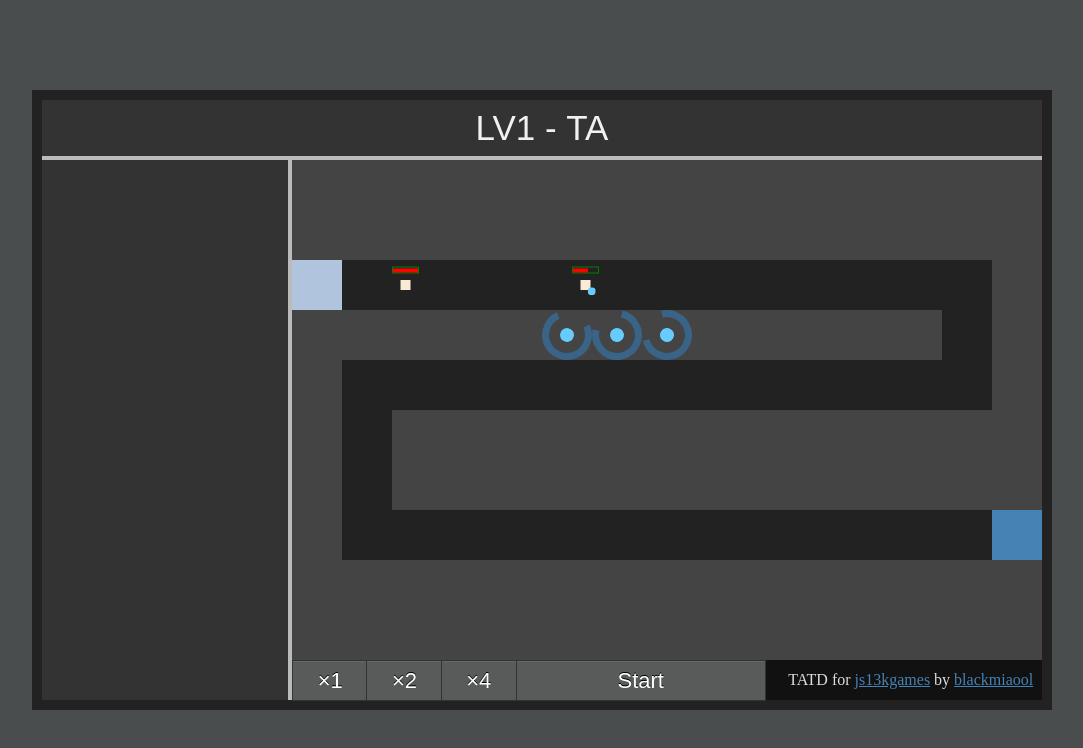
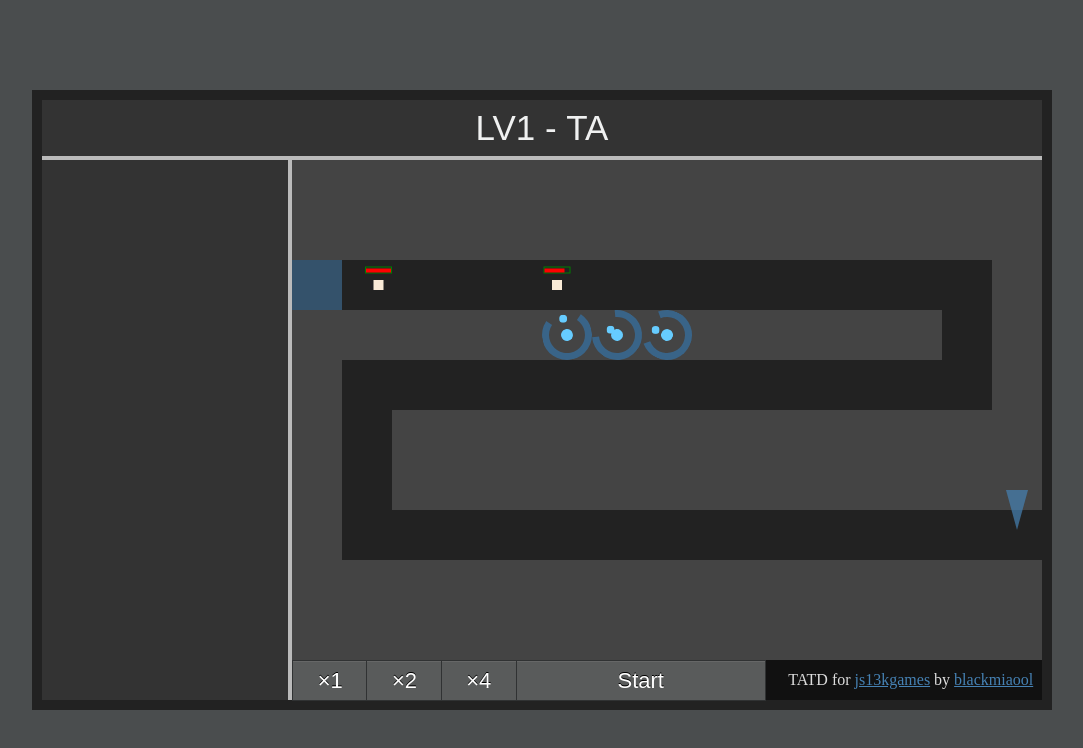
Before and after one commit to blackmiaool/TATD-js13k, a plain HTML site: page index.html in a window 1280 px wide. Shown: the whole page, without its empty margins (98-1181 px from the left). Drawn offline with Linux system fonts and the light colour scheme.

Commit message:
add bul style

```diff
--- a/index.html
+++ b/index.html
@@ -160,7 +160,9 @@
             border-bottom: 1px rgba(0,0,0,0) solid;
 */
 
-            border: 3px rgba(0, 0, 0, 0) solid;
+/*            border: 3px rgba(0, 0, 0, 0) solid;*/
+            text-align: center;
+            position: relative;
         }
 
         .grid[lang=wall]:hover {
@@ -182,11 +184,12 @@
         }
 
         .grid[lang=start] {
-            background-color: lightsteelblue;
+            background-color: #222;
+/*            background-color: lightsteelblue;*/
         }
 
         .grid[lang=end] {
-            background-color: steelblue;
+            background-color: #222;
         }
 
         .emy {
@@ -198,19 +201,10 @@
             background-color: antiquewhite;
             transform: translate(-50%, -50%);
             text-align: center;
+            transition: opacity 0.5s;
+            opacity: 1;
         }
-        /*
-        .tower {
-            position: absolute;
-            width: 20px;
-            height: 20px;
-            background-color: rgba(0, 0, 0, 0);
-            border: orange solid;
-            border-width: 0px 4px 6px 4px;
-            border-radius: 100px;
-            transform: translate(-50%, -50%);
-        }
-*/
+
     </style>
 </head>
 
@@ -266,6 +260,7 @@
             border-bottom-color: rgba(0, 0, 0, 0);
             border-radius: 50%;
             box-sizing: border-box;
+            display: inline-block;
         }
 
         .tower[kind="0"] .shape .core {
@@ -273,16 +268,17 @@
             width: 10px;
             height: 10px;
 */
-
+/*            box-sizing: border-box;*/
+/*            width: 10px;*/
+/*            height: 10px;*/
             background-color: #66ccff;
             top: 50%;
             position: absolute;
             left: 50%;
             transform: translate(-50%, -50%);
-            border: 7px solid rgba(0, 0, 0, 0);
+            display: inline-block;
+            border: 6px solid rgba(102, 204, 255, 0);
             border-radius: 50%;
-            height: 0px;
-            width: 0px;
         }
 
         .tower[kind="0"] .shape .core .horn {
@@ -332,10 +328,12 @@
 
         .hide {
             /*            display: none;*/
-
             visibility: hidden;
         }
 
+        .trans{
+            opacity: 0;
+        }
         .bul[kind="0"] {
             background-color: #66ccff;
             position: absolute;
@@ -346,6 +344,7 @@
             width: 0px;
             left: 0px;
             top: 0px;
+            transition: opacity 0.3s;
         }
 
         .blood {
@@ -358,23 +357,90 @@
             left: 50%;
             overflow: hidden;
         }
-        .blood>.fill{
+
+        .blood>.fill {
             position: absolute;
             right: 0%;
             width: 100%;
             height: 100%;
             background-color: red;
             box-sizing: content-box;
-            top:1px;
+            top: 1px;
+        }
+        .endp{
+            -webkit-perspective: 250;
+            perspective: 200;
+            width: 100%;
+            text-align: center;
+            position: absolute;
+            left: 0px;
+            right: 0px;
+            top:0px;
+        }
+        .endp>.fill{
+            position: relative;
+            top:-15px;
+            height: 0px;
+            width: 0px;
+            border-width: 40px 11px;
+            border-style: solid;
+            border-color: rgba(0, 0, 0, 0);
+            border-top-color: steelblue;
+            border-bottom-width: 0px;
+            animation: rotate 2s linear infinite;
+            margin: 0px;
+            display: inline-block;
+            opacity: 0.7;
+        }
+        .div-fill{
 
         }
+        .startp{
+            width: 100%;
+            text-align: center;
+            box-sizing: border-box;
+        }
+        .startp>.fill{
+            position: absolute;
+            left: 0px;
+            right: 0px;
+            top:0px;
+            bottom: 0px;
+            border:25px  solid steelblue;
+            opacity: 0.5;
+            transition: all 0.5s ;
+        }
+        .startp.out>.fill{
+            border-width: 13px;
+            opacity: 0.8;
+        }
+
+        @keyframes rotate {
+            0% {
+                top:-10px;
+/*                -webkit-transform: rotateX(0deg);*/
+/*                transform: rotateY(0deg);*/
+            }
+
+            50% {
+                top:-20px;
+/*                -webkit-transform: rotateX(180deg);*/
+/*                transform: rotateY(180deg);*/
+            }
+
+            100% {
+                top:-10px;
+/*                -webkit-transform: rotateX(360deg);*/
+/*                transform: rotateY(360deg);*/
+            }
+        }
     </style>
-    <div class="emy emy_tpl hide" id="emy_to_copy" kind="0">
+    <div class="emy hide trans" id="emy_to_copy" kind="0">
         <div class="blood">
             <div class="fill"></div>
         </div>
     </div>
-    <div class="tower hide" id="tower_to_copy"  kind="0">
+    <div class="tower hide" id="tower_to_copy" kind="0">
         <div class="range">
         </div>
 
@@ -390,7 +456,14 @@
     <div class="bul hide" id="bul_to_copy" kind="0">
 
     </div>
-
+    <div class="endp" id="endp_to_copy">
+        <div class="fill">
+        </div>
+    </div>
+    <div class="startp" id="startp_to_copy">
+        <div class="fill">
+        </div>
+    </div>
 </body>
 <script>
 </script>
--- a/script.js
+++ b/script.js
@@ -4,19 +4,56 @@ window.onload = function () {
     var fps = 60;
     var names = ["bul", "tower", "emy"];
     var doc = document;
+    var m = Math;
     var csl = console;
-
+    var sys_tick_cnt = 0;
+    var playing = true;
     var miao_objs = {
         emy: [],
         bul: [],
         tower: [],
     }
+    var start_grid;
+    var end_grid;
+    var dirs;
+    var paths = [];
+    var map;
 
     var std_size = {
         bul: [],
         tower: [],
         emy: []
     }
+    var emy_blood = [
+        100, 200, 300
+    ]
+    var bullet_damage = [
+         10, 50, 90
+     ]
+    var just_a_grid;
+    var speed = {
+        bul: [5, 10, 15],
+        tower: [],
+        emy: [0.03, 0.05],
+    }
+
+
+    var tower_rage = [
+        [2.5, 3, 3.5],
+    ]
+
+    var maps_start = [
+            [0, 2],
+        ]
+    var maps_end = [
+            [14, 7],
+        ]
+    var row_sum = 10;
+    var column_sum = 15;
+    //    csl.log(maps)
+    var mn = doc.querySelector("#mn");
+    var grids = [];
+
 
     names.forEach(
         function (name, index) {
@@ -29,23 +66,7 @@ window.onload = function () {
     )
     csl.log(std_size)
 
-    var emy_blood = [
-        100, 200, 300
-    ]
-    var bullet_damage = [
-         10, 50, 90
-     ]
 
-    var speed = {
-        bul: [5, 10, 15],
-        tower: [],
-        emy: [0.03, 0.05],
-    }
-
-
-    var tower_rage = [
-        [2.5, 3, 3.5],
-    ]
     Array.prototype.last = function () {
         return this[this.length - 1];
     }
@@ -98,7 +119,7 @@ window.onload = function () {
     var $ = function (tag) {
         return doc.querySelector(tag);
     }
-    var m = Math;
+
     var maps = [
             [
                 "111111111111111",
@@ -114,17 +135,7 @@ window.onload = function () {
             ],
         ]
 
-    var maps_start = [
-            [0, 2],
-        ]
-    var maps_end = [
-            [14, 7],
-        ]
-    var row_sum = 10;
-    var column_sum = 15;
-    //    csl.log(maps)
-    var mn = doc.querySelector("#mn");
-    var grids = [];
+
 
 
     function point_add(src, d) {
@@ -155,7 +166,6 @@ window.onload = function () {
     function get_bit(num, pos) {
         return Math.floor(num / Math.pow(2, pos)) % 2;
     }
-    var toi = parseInt;
 
 
     function get_pos_value(map, x, y) {
@@ -164,7 +174,7 @@ window.onload = function () {
     }
 
     for (var i = 0; i < row_sum * column_sum; i++) {
-        var x = toi(i / column_sum);
+        var x = parseInt(i / column_sum);
         var y = i % column_sum;
         if (!grids[y]) {
             grids[y] = [];
@@ -176,14 +186,12 @@ window.onload = function () {
         mn.appendChild(node);
     }
     //        put(grids);
-    var start_grid = doc.querySelector(".grid");
+    just_a_grid = $(".grid");
     //        put( );
-    function enter_level(level) {
-        load_map(level);
-        var map = maps[level];
-        map_start = maps_start[level];
-        map_end = maps_end[level];
 
+//    function set_start_grid(){
+//
+//    }
     function load_map(level) {
         for (var row = 0; row < row_sum; row++) {
             var row_value = parseInt(maps[level][row], 2);
@@ -192,8 +200,12 @@ window.onload = function () {
                 grids[column][row].lang = get_pos_value(maps[level], column, row) ? "wall" : "road";
             }
         }
-            grids[maps_start[level][0]][maps_start[level][1]].lang = "start";
-            grids[maps_end[level][0]][maps_end[level][1]].lang = "end";
+        start_grid=grids[maps_start[level][0]][maps_start[level][1]]
+        start_grid.lang = "start";
+        start_grid.appendChild($("#startp_to_copy"))
+        end_grid=grids[maps_end[level][0]][maps_end[level][1]];
+        end_grid.lang = "end";
+        end_grid.appendChild($("#endp_to_copy"))
 
     }
 
@@ -302,33 +314,21 @@ window.onload = function () {
             //            put(dirs);
         return dirs;
     }
-        var dirs = dirs_create();
-        var paths = [];
-        paths.push(clone(map_start));
-        //        console.log(dirs)
-        dirs.forEach(
-            function (d) {
-                paths.push(clone(paths.last()))
-                spread_dir(function (dx, dy) {
-                    point_add(paths.last(), [dx, dy])
-                }, 1, d);
-            }
-        )
 
-        //        console.log(paths);
 
-        function start() {
 
-        }
+
+
+
 
 
 
     function get_grid_pos(pos) {
-            var h = start_grid.offsetHeight;
-            var w = start_grid.offsetWidth;
+        var h = just_a_grid.offsetHeight;
+        var w = just_a_grid.offsetWidth;
+
         return [(pos[0] + 0.5) * h, (pos[1] + 0.5) * w]
     }
-
 
 
 
@@ -366,6 +366,8 @@ window.onload = function () {
         this.name = "bul"
         this.target = target;
         this.init.apply(this, arguments)
+        console.log(target)
+        this.target.add_bul(this);
     };
     Bul.prototype = new miao_obj();
     Bul.prototype.cal_pos = function (src, target, speed) {
@@ -462,12 +464,6 @@ window.onload = function () {
         )
     }
 
-
-
-
-
-
-
     function bullet_create(kind, pos, target) {
         return new Bul(kind, pos, target);
 
@@ -490,10 +486,27 @@ window.onload = function () {
             blood_max: emy_blood[kind],
             bf: this.d.querySelector(".fill"),
             dead: false,
+            buls:[],
         })
+        var emy=this;
+        setTimeout(
+            function(){
+                removeClass(emy.d,"trans")
+            },10
+        )
+
     }
+
     Emy.prototype = new miao_obj();
+    Emy.prototype.add_bul=function(bul){
+        this.buls.push(bul)
+    }
     Emy.prototype.destroy = function () {
+        this.buls.forEach(
+            function(b){
+                addClass(b.d,"trans")
+            }
+        )
         this.unregister();
     }
     Emy.prototype.suffer = function (kind) {
@@ -530,30 +543,51 @@ window.onload = function () {
     emy_create = function (kind, pos) {
         return new Emy(kind, pos);
     }
+    function map_put(kind){
+        addClass(start_grid.querySelector(".startp"),"out");
+        setTimeout(
+            function(){
+                removeClass(start_grid.querySelector(".startp"),"out");
+            },500
+        )
+    }
+    function put_emy(kind, pos) {
+        map_put(kind);
+        setTimeout(
+            function(){
+                 var emy = emy_create(kind, pos);
+            },300
+        )
 
+    }
 
-
-
-//        put_emy(0, map_start);
-//        setInterval(
-//            function () {
-//
-//            }, 2000
-//        )
+    function enter_level(level) {
+        load_map(level);
+        map = maps[level];
+        map_start = maps_start[level];
+        map_end = maps_end[level];
+        dirs = dirs_create();
+        paths.push(clone(map_start));
+        dirs.forEach(
+            function (d) {
+                paths.push(clone(paths.last()))
+                spread_dir(function (dx, dy) {
+                    point_add(paths.last(), [dx, dy])
+                }, 1, d);
+            }
+        )
         tower_create(0, 5, 3);
         tower_create(0, 7, 3);
         tower_create(0, 6, 3);
     }
-     function put_emy(kind, pos) {
-            var emy = emy_create(kind, pos);
-        }
+
     enter_level(0);
-    var sys_tick_cnt = 0;
+
 
     function obj_step(e) {
         e.step();
     }
-    var playing = true;
+
     start.onclick = function () {
         playing = !playing;
     }
@@ -561,7 +595,7 @@ window.onload = function () {
     function step() {
         if (playing) {
 
-            if(!(sys_tick_cnt%120)){
+            if (!(sys_tick_cnt % 120)) {
                 put_emy(0, map_start);
             }
             for (var i in miao_objs) {
```
Lines whose indentation alone changed are shown as unchanged.
